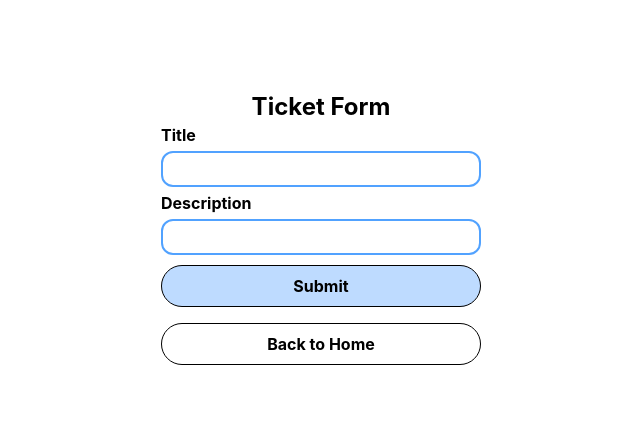
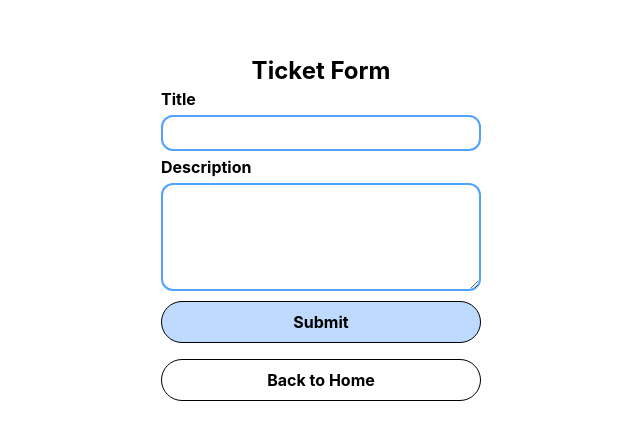
Before and after one commit to Jatin-Joshi-9/react-auth-app, a React (Vite) app: page /tickets in a window 1280 px wide. Shown: the part 189-628 px from the top of the page, without its empty margins (319-959 px from the left). Built offline with nearby package versions, Linux system fonts and the light colour scheme; sample sign-in values are in the browser's storage.

Commit message:
refactor: add the textarea field in InputField

```diff
--- a/src/Components/InputField.tsx
+++ b/src/Components/InputField.tsx
@@ -4,14 +4,19 @@ interface InputFieldProps {
   label: string;
   name: string;
   type: string;
+  textarea?: boolean;
+  rows?: number;
 }
-const InputField = ({label,name,type}:InputFieldProps) => {
+const InputField = ({label,name,type,textarea=false,rows}:InputFieldProps) => {
+  const as = textarea ? "textarea" : "input";
   return (
     <div className="flex flex-col gap-1">
       <label htmlFor={name} className="label font-bold self-start">{label}</label>
       <Field className="input border-2 border-blue-400 rounded-xl py-1 px-4"
         name={name}
         type={type}
+        as = {as}
+        rows={as === "textarea" ? rows : undefined}
       />
       <ErrorMessage name={name} component="div" className="text-red-500 text-sm" />
     </div>
--- a/src/pages/CreateTicket.tsx
+++ b/src/pages/CreateTicket.tsx
@@ -61,7 +61,7 @@ const CreateTicket = () => {
 
           <InputField label="Title" name="title" type="text" />
 
-          <InputField label="Description" name="description" type="text" />
+          <InputField label="Description" name="description" type="text" textarea={true} rows={4} />
 
           <button
             className="bg-blue-200 border-b-black border text-1xl font-bold rounded-3xl my-1.5 py-2 cursor-grab"
```
